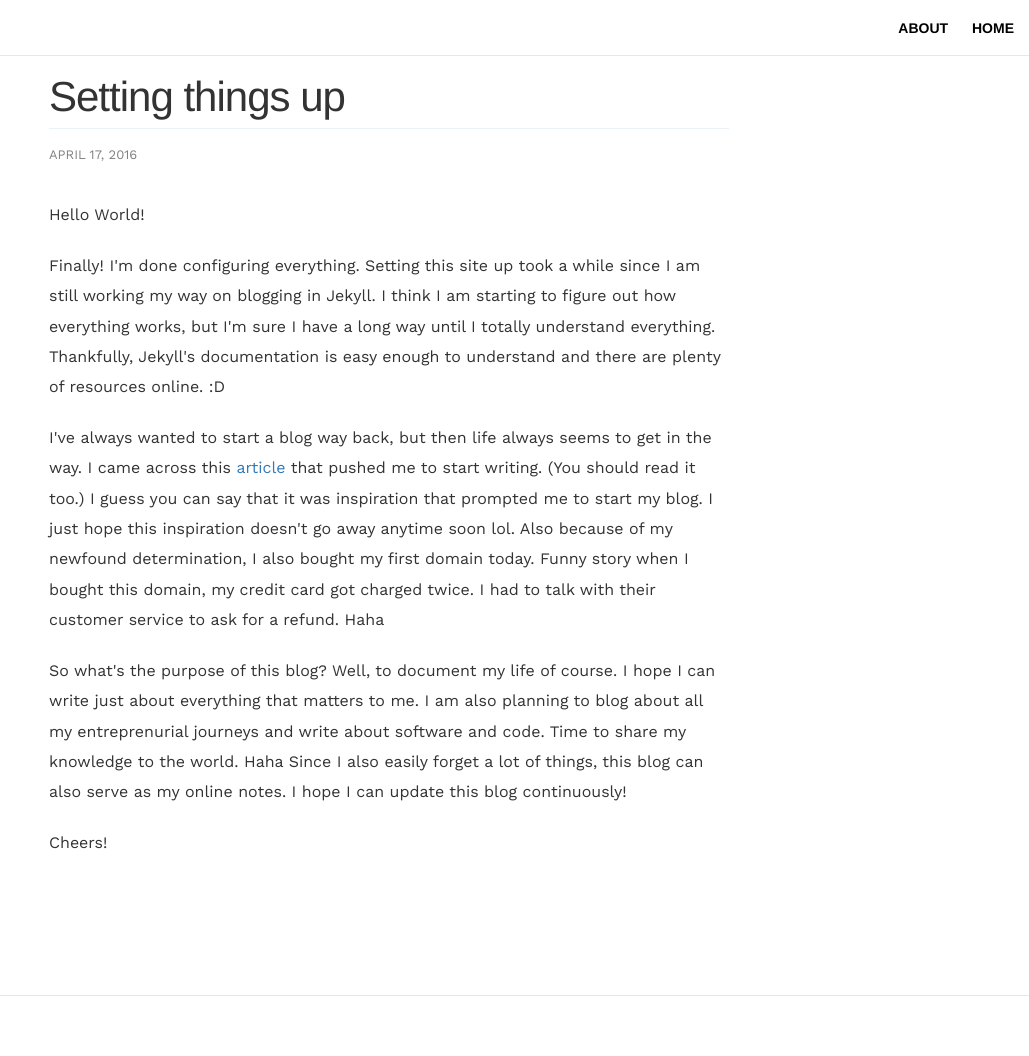
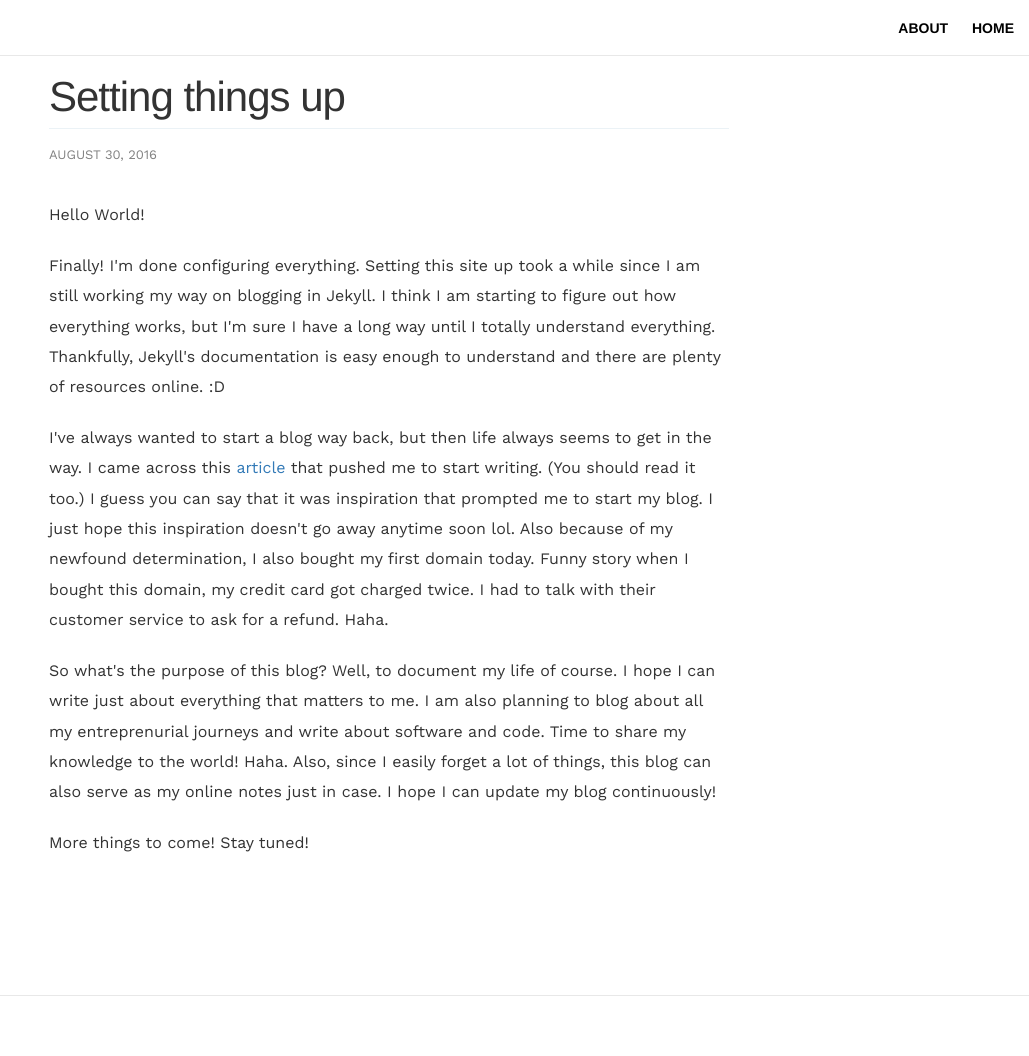
Before and after one commit to lifelofranco/lifelofranco.github.io, a Jekyll site: the page built from _posts/2016-08-30-hello-world.html, in a window 1280 px wide. Shown: the whole page, without its empty margins (251-1280 px from the left). Built offline with Jekyll 4.4.1, drawn with Linux system fonts in a browser that asks for light colours.

Commit message:
small blog changes

```diff
--- a/_posts/2016-04-17-hello-world.html
+++ b/_posts/2016-08-30-hello-world.html
@@ -1,7 +1,7 @@
 ---
 layout: post
 title:  "Setting things up"
-date:   2016-04-17 13:40:25 +0800
+date:   2016-08-30 13:40:25 +0800
 categories: Getting Started
 ---
 
@@ -10,8 +10,8 @@ categories: Getting Started
 
 <p> Finally! I'm done configuring everything. Setting this site up took a while since I am
 still working my way on blogging in Jekyll. I think I am starting to figure out how
-everything works, but I'm sure I have a long way until I totally understand everything.
-Thankfully, Jekyll's  <!--excerpt--> documentation is easy enough to understand and there are
+everything works, but I'm sure I have a long way until <!--excerpt--> I totally understand everything.
+Thankfully, Jekyll's documentation is easy enough to understand and there are
 plenty of resources online. :D
 </p>
 <p> I've always wanted to start a blog way back, but then life always seems to get in the way. I came
@@ -20,12 +20,12 @@ that pushed me to start writing. (You should read it too.) I guess you can say t
 that prompted me to start my blog. I just hope this inspiration doesn't go away anytime soon lol.
 Also because of my newfound determination, I also bought my first domain today. Funny story when I bought
 this domain, my credit card got charged twice. I had to talk with their customer service to ask for a
-refund. Haha </p>
+refund. Haha. </p>
 
 <p> So what's the purpose of this blog? Well, to document my life of course. I hope I can write just
 about everything that matters to me. I am also planning to blog about all
-my entreprenurial journeys and write about software and code. Time to share my knowledge to the world. Haha
-Since I also easily forget a lot of things, this blog can also serve as my online notes.
-I hope I can update this blog continuously! </p>
+my entreprenurial journeys and write about software and code. Time to share my knowledge to the world! Haha.
+Also, since I easily forget a lot of things, this blog can also serve as my online notes just in case.
+I hope I can update my blog continuously! </p>
 
-<p>Cheers! </br></br> </p>
+<p> More things to come! Stay tuned! </br></br> </p>
```
Also changed, not shown: 4 other files.
